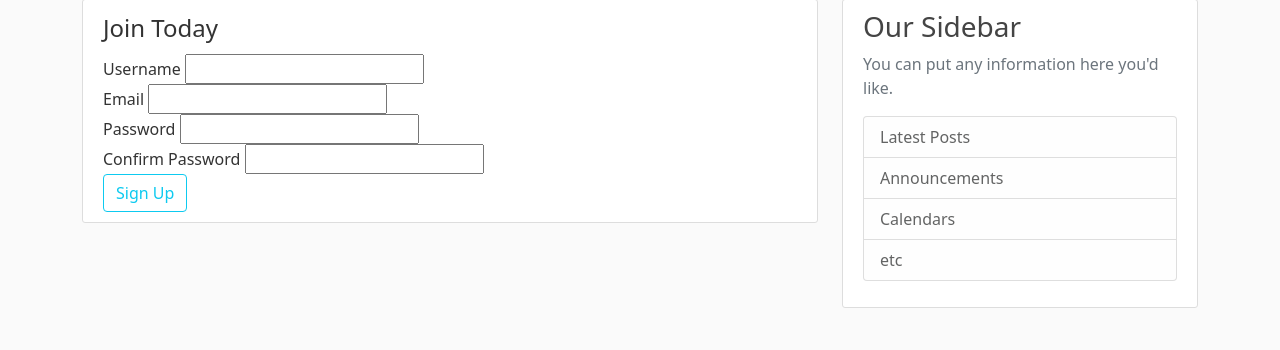
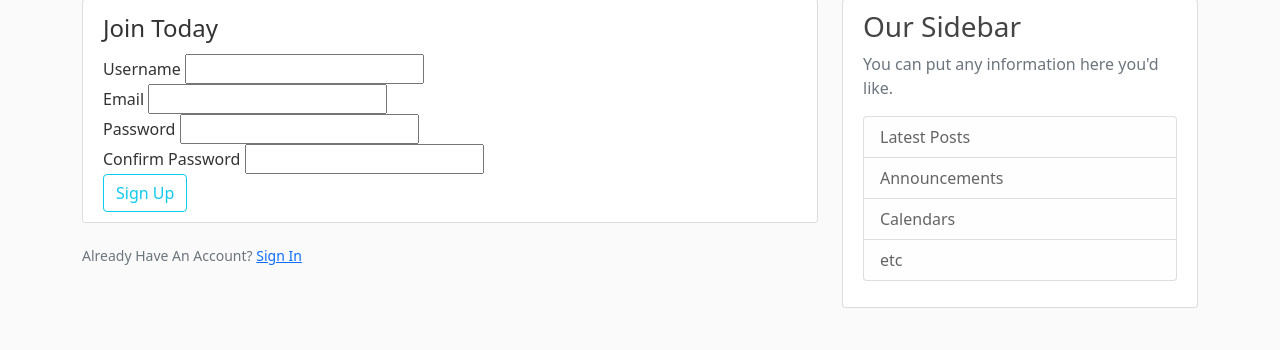
Before and after one commit to danieldo21/Blog_App, a Flask app: page /register in a window 1280 px wide. Shown: the part 105-455 px from the top of the page. Run offline with Flask 2, Linux system fonts and the light colour scheme.

Commit message:
Update register.html

```diff
--- a/templates/register.html
+++ b/templates/register.html
@@ -27,4 +27,9 @@
             </div>
         </form>
     </div>
+    <div class"border-top pt-3">
+        <small class="text-muted">
+            Already Have An Account? <a class="ml-2" href="{{ url_for('login') }}"> Sign In </a>
+        </small>
+    </div>
 {% endblock content %}
```
